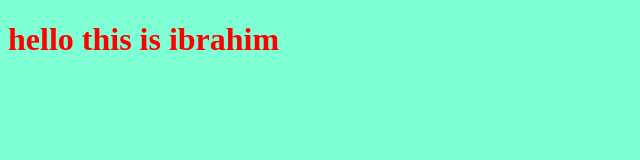
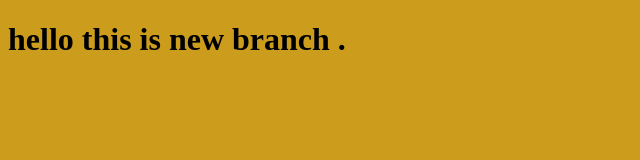
Before and after one commit to Ibrahimmostafa123/myproject, a plain HTML site: page index.html in a window 1280 px wide. Shown: the whole page, without its empty margins (0-640 px from the left). Drawn offline with Linux system fonts and the light colour scheme.

Commit message:
changing the style for the title

```diff
--- a/app.js
+++ b/app.js
@@ -1 +1 @@
-alert("hello!");
+alert("welcome home page!");
--- a/index.html
+++ b/index.html
@@ -7,7 +7,7 @@
     <link rel="stylesheet" href="style.css">
 </head>
 <body>
-    <h1>hello this is ibrahim</h1>
+    <h1>hello this is new branch .</h1>
 
     <script src="app.js"></script>
 </body>
--- a/style.css
+++ b/style.css
@@ -1,7 +1,7 @@
 h1 {
-    color: red;
+    color: black;
 }
 
 body {
-    background-color: aquamarine;
+    background-color: rgb(204, 157, 28);
 }
```
